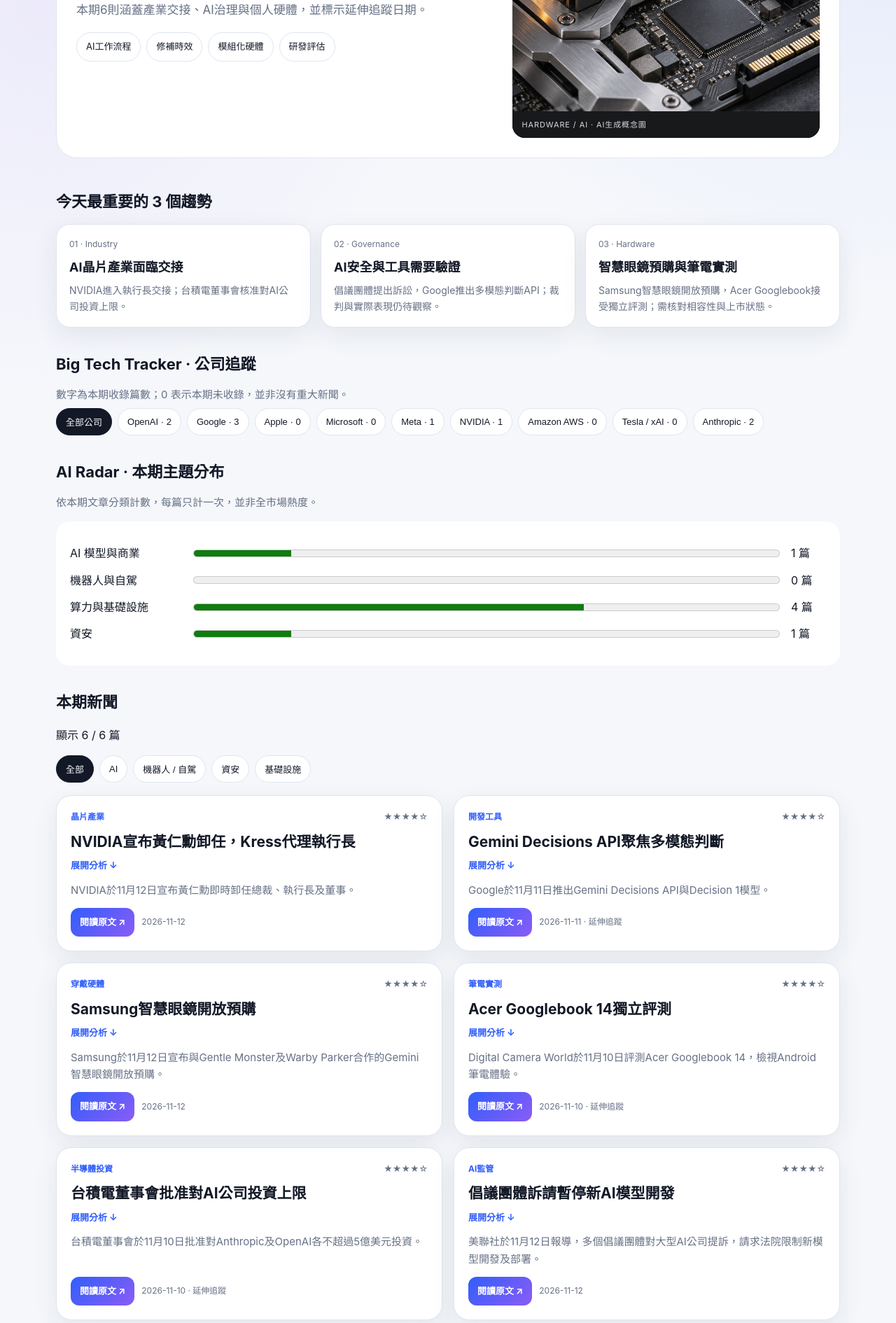
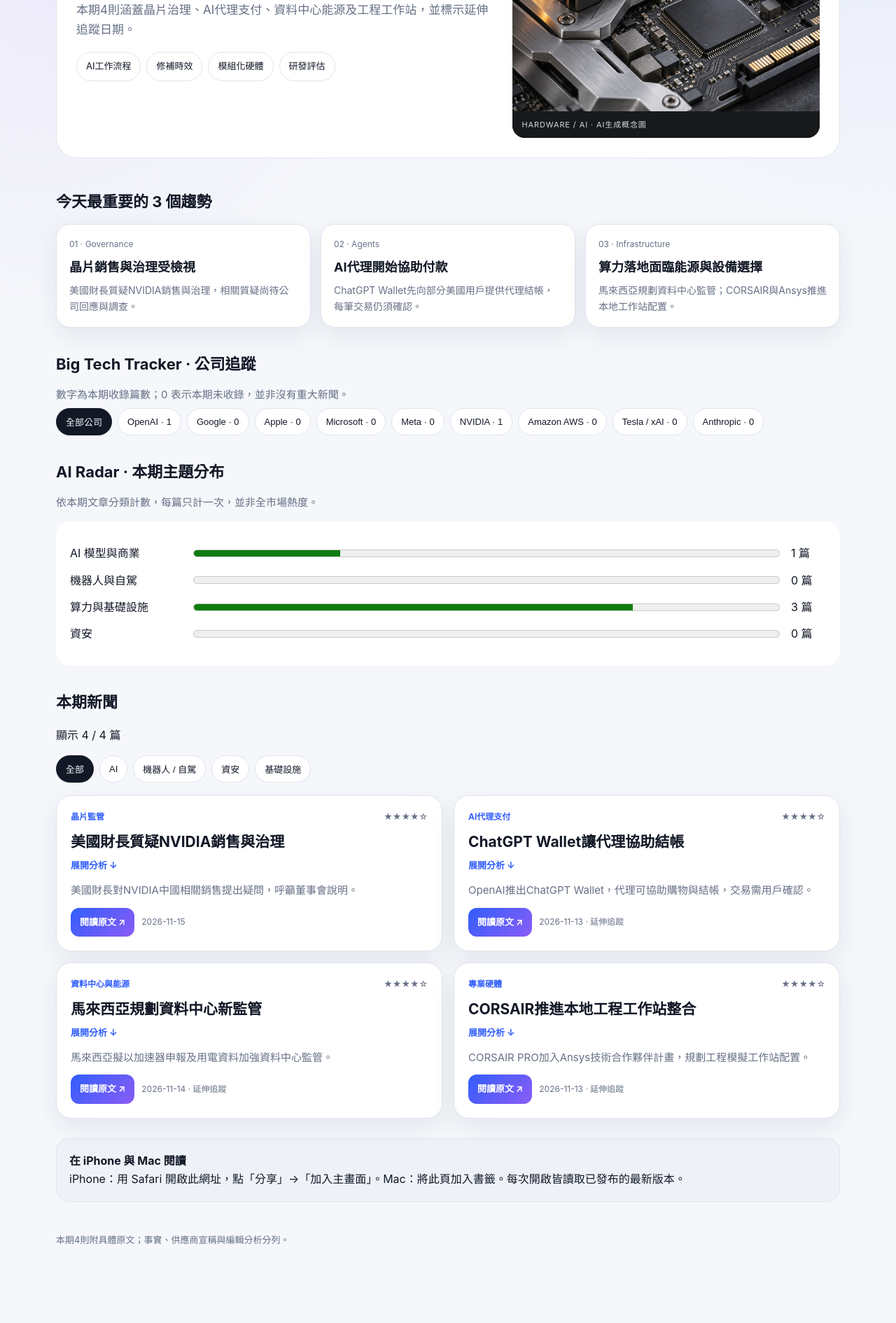
Before and after one commit to benzh1213/tech-brief, a plain HTML site: page index.html in a window 1280 px wide. Shown: the part 357-2247 px from the top of the page at 70% size. After the commit the page ends 2195 px from the top, so only its background shows below. Drawn offline with Linux system fonts and the light colour scheme.

Commit message:
Publish Tech Brief for 2026-11-16

```diff
--- a/index.html
+++ b/index.html
@@ -5,7 +5,7 @@
   <meta name="viewport" content="width=device-width, initial-scale=1, viewport-fit=cover" />
   <meta name="theme-color" content="#0b1020" media="(prefers-color-scheme: dark)">
   <meta name="theme-color" content="#f5f7fb" media="(prefers-color-scheme: light)">
-  <meta name="description" content="Tech Brief 全球科技晨報：重點新聞、公司追蹤與 AI Radar。"><title>全球科技晨報｜2026-11-13</title>
+  <meta name="description" content="Tech Brief 全球科技晨報：重點新聞、公司追蹤與 AI Radar。"><title>全球科技晨報｜2026-11-16</title>
   <link rel="stylesheet" href="./styles.css">
 </head>
 <body>
@@ -14,7 +14,7 @@
   <div class="topbar">
     <div>
       <div class="brand">TECH BRIEF / 全球科技晨報</div>
-      <div class="date">2026 年 11 月 13 日 · 6 則重點 · 約 6–8 分鐘閱讀</div>
+      <div class="date">2026 年 11 月 16 日 · 4 則重點 · 約 4–6 分鐘閱讀</div>
     </div>
     <div class="actions">
       <button id="expandBtn">全部展開</button>
@@ -22,12 +22,12 @@
     </div>
   </div>
 
-  <p class="edition-note" role="note">2026-11-13 正式版 · 更新於 10:36（Asia/Shanghai，UTC+8） · 逐篇核對來源，事實與編輯分析分列。</p><header>
+  <p class="edition-note" role="note">2026-11-16 正式版 · 更新於 10:20（Asia/Shanghai，UTC+8） · 逐篇核對來源，事實與編輯分析分列。</p><header>
     <section class="hero">
       <div>
         <div class="eyebrow">Today’s Global Tech Brief</div>
-        <h1>AI產業領導交接，<br>智慧硬體進入預購與實測</h1>
-        <p class="lead">本期6則涵蓋產業交接、AI治理與個人硬體，並標示延伸追蹤日期。</p>
+        <h1>AI交易走向實用，<br>晶片治理與本地運算受關注</h1>
+        <p class="lead">本期4則涵蓋晶片治理、AI代理支付、資料中心能源及工程工作站，並標示延伸追蹤日期。</p>
         <div class="chipline"><span class="chip">AI工作流程</span><span class="chip">修補時效</span><span class="chip">模組化硬體</span><span class="chip">研發評估</span></div>
       </div>
       <figure class="hero-visual">
@@ -38,7 +38,7 @@
   </header>
 
   <h2 class="section-title">今天最重要的 3 個趨勢</h2>
-  <section class="insights"><div class="insight"><div class="num">01 · Industry</div><h3>AI晶片產業面臨交接</h3><p>NVIDIA進入執行長交接；台積電董事會核准對AI公司投資上限。</p></div><div class="insight"><div class="num">02 · Governance</div><h3>AI安全與工具需要驗證</h3><p>倡議團體提出訴訟，Google推出多模態判斷API；裁判與實際表現仍待觀察。</p></div><div class="insight"><div class="num">03 · Hardware</div><h3>智慧眼鏡預購與筆電實測</h3><p>Samsung智慧眼鏡開放預購，Acer Googlebook接受獨立評測；需核對相容性與上市狀態。</p></div></section>
+  <section class="insights"><div class="insight"><div class="num">01 · Governance</div><h3>晶片銷售與治理受檢視</h3><p>美國財長質疑NVIDIA銷售與治理，相關質疑尚待公司回應與調查。</p></div><div class="insight"><div class="num">02 · Agents</div><h3>AI代理開始協助付款</h3><p>ChatGPT Wallet先向部分美國用戶提供代理結帳，每筆交易仍須確認。</p></div><div class="insight"><div class="num">03 · Infrastructure</div><h3>算力落地面臨能源與設備選擇</h3><p>馬來西亞規劃資料中心監管；CORSAIR與Ansys推進本地工作站配置。</p></div></section>
 
 
   <section aria-labelledby="tracker-title">
@@ -62,12 +62,10 @@
   </div>
 
   <main class="news-grid" id="newsGrid">
-<article data-companies="NVIDIA" data-category="Infra"><div class="meta"><span class="tag">晶片產業</span><span>★★★★☆</span></div><p class="summary">NVIDIA於11月12日宣布黃仁勳即時卸任總裁、執行長及董事。</p><details><summary><h2>NVIDIA宣布黃仁勳卸任，Kress代理執行長</h2><span class="detail-hint">展開分析 ↓</span></summary><p><strong>已核對事實：</strong>財務長Colette Kress兼任臨時執行長，董事會啟動永久繼任者搜尋。</p><p class="why"><strong>為何重要 · 編輯分析：</strong>編輯分析：領導交接對AI晶片供應鏈影響重大；產品計畫仍需觀察後續執行。</p></details><div class="source-row"><a class="read" href="https://nvidianews.nvidia.com/news/nvidia-announces-ceo-transition/" target="_blank" rel="noopener">閱讀原文 ↗</a><span class="source-name">2026-11-12</span></div></article>
-<article data-companies="Google" data-category="AI"><div class="meta"><span class="tag">開發工具</span><span>★★★★☆</span></div><p class="summary">Google於11月11日推出Gemini Decisions API與Decision 1模型。</p><details><summary><h2>Gemini Decisions API聚焦多模態判斷</h2><span class="detail-hint">展開分析 ↓</span></summary><p><strong>已核對事實：</strong>API對文字、影像等輸入提供封閉選項的機率分數，Google表示單次可處理最多1000個問題。</p><p class="why"><strong>為何重要 · 編輯分析：</strong>編輯分析：工具路由與內容評估可能受益，但準確性、延遲和成本須按業務資料實測。</p></details><div class="source-row"><a class="read" href="https://blog.google/innovation-and-ai/technology/developers-tools/gemini-decisions-api/" target="_blank" rel="noopener">閱讀原文 ↗</a><span class="source-name">2026-11-11 · 延伸追蹤</span></div></article>
-<article data-companies="Google" data-category="Infra"><div class="meta"><span class="tag">穿戴硬體</span><span>★★★★☆</span></div><p class="summary">Samsung於11月12日宣布與Gentle Monster及Warby Parker合作的Gemini智慧眼鏡開放預購。</p><details><summary><h2>Samsung智慧眼鏡開放預購</h2><span class="detail-hint">展開分析 ↓</span></summary><p><strong>已核對事實：</strong>預定12月10日在美國與韓國上市；搭配Galaxy手機，具相機、喇叭與語音功能。</p><p class="why"><strong>為何重要 · 編輯分析：</strong>編輯分析：翻譯及免手持操作具吸引力，但需核對手機相容性、地區、隱私與獨立實測；目前非已出貨。</p></details><div class="source-row"><a class="read" href="https://news.samsung.com/global/samsung-announces-december-release-for-intelligent-eyewear-bringing-a-smarter-way-to-see-the-world" target="_blank" rel="noopener">閱讀原文 ↗</a><span class="source-name">2026-11-12</span></div></article>
-<article data-companies="" data-category="Infra"><div class="meta"><span class="tag">筆電實測</span><span>★★★★☆</span></div><p class="summary">Digital Camera World於11月10日評測Acer Googlebook 14，檢視Android筆電體驗。</p><details><summary><h2>Acer Googlebook 14獨立評測</h2><span class="detail-hint">展開分析 ↓</span></summary><p><strong>已核對事實：</strong>評測指出其可執行Android應用、具翻轉設計及Thunderbolt 4；部分專業桌面軟體功能受限。</p><p class="why"><strong>為何重要 · 編輯分析：</strong>編輯分析：適合先以實際應用相容性評估，不能把Android版本視為完整桌面程式。</p></details><div class="source-row"><a class="read" href="https://www.digitalcameraworld.com/tech/laptops/acer-googlebook-14-review" target="_blank" rel="noopener">閱讀原文 ↗</a><span class="source-name">2026-11-10 · 延伸追蹤</span></div></article>
-<article data-companies="OpenAI|Anthropic" data-category="Infra"><div class="meta"><span class="tag">半導體投資</span><span>★★★★☆</span></div><p class="summary">台積電董事會於11月10日批准對Anthropic及OpenAI各不超過5億美元投資。</p><details><summary><h2>台積電董事會批准對AI公司投資上限</h2><span class="detail-hint">展開分析 ↓</span></summary><p><strong>已核對事實：</strong>路透報導，Anthropic投資按IPO價格購買普通股，OpenAI投資為優先股；核准上限不等於已完成投資。</p><p class="why"><strong>為何重要 · 編輯分析：</strong>編輯分析：晶片供應商與模型公司的資金關係更緊密，仍須留意實際成交及投資風險。</p></details><div class="source-row"><a class="read" href="https://www.marketscreener.com/news/tsmc-to-invest-up-to-1-billion-in-anthropic-openai-ce785edadf8af724" target="_blank" rel="noopener">閱讀原文 ↗</a><span class="source-name">2026-11-10 · 延伸追蹤</span></div></article>
-<article data-companies="OpenAI|Google|Meta|Anthropic" data-category="Security"><div class="meta"><span class="tag">AI監管</span><span>★★★★☆</span></div><p class="summary">美聯社於11月12日報導，多個倡議團體對大型AI公司提訴，請求法院限制新模型開發及部署。</p><details><summary><h2>倡議團體訴請暫停新AI模型開發</h2><span class="detail-hint">展開分析 ↓</span></summary><p><strong>已核對事實：</strong>訴訟涉及Anthropic、Google、Meta、OpenAI及SpaceXSI；原告提出的是法院請求，並非判決。</p><p class="why"><strong>為何重要 · 編輯分析：</strong>編輯分析：訴訟反映AI安全治理壓力，實際法律影響取決於法院程序及後續裁定。</p></details><div class="source-row"><a class="read" href="https://apnews.com/article/artificial-intelligence-ai-lawsuit-cyberattacks-anthropic-openai-03ece37b96979fe834f60976648504ba" target="_blank" rel="noopener">閱讀原文 ↗</a><span class="source-name">2026-11-12</span></div></article>
+<article data-companies="NVIDIA" data-category="Infra"><div class="meta"><span class="tag">晶片監管</span><span>★★★★☆</span></div><p class="summary">美國財長對NVIDIA中國相關銷售提出疑問，呼籲董事會說明。</p><details><summary><h2>美國財長質疑NVIDIA銷售與治理</h2><span class="detail-hint">展開分析 ↓</span></summary><p><strong>已核對事實：</strong>Axios於11月15日報導，財長Bessent質疑銷售是否推高業績，並呼籲聘任外部執行長；這是官員質疑，並非違規已獲證實。</p><p class="why"><strong>為何重要 · 編輯分析：</strong>晶片供應鏈與財務透明度承受更高檢視；實際結果須待公司回應及調查。</p></details><div class="source-row"><a class="read" href="https://www.axios.com/2026/11/15/bessent-nvidia-earnings-china-chip-sales-ceo" target="_blank" rel="noopener">閱讀原文 ↗</a><span class="source-name">2026-11-15</span></div></article>
+<article data-companies="OpenAI" data-category="AI"><div class="meta"><span class="tag">AI代理支付</span><span>★★★★☆</span></div><p class="summary">OpenAI推出ChatGPT Wallet，代理可協助購物與結帳，交易需用戶確認。</p><details><summary><h2>ChatGPT Wallet讓代理協助結帳</h2><span class="detail-hint">展開分析 ↓</span></summary><p><strong>已核對事實：</strong>TechCrunch於11月13日報導，初期限部分美國成年Pro用戶及合資格美國發行信用卡；支付使用代幣，確認可用臉部或指紋。</p><p class="why"><strong>為何重要 · 編輯分析：</strong>代理商務向實際交易邁進；地區、商戶支援及隱私仍影響能否使用。</p></details><div class="source-row"><a class="read" href="https://techcrunch.com/2026/11/13/chatgpts-new-wallet-lets-ai-agents-shop-and-check-out-for-you/" target="_blank" rel="noopener">閱讀原文 ↗</a><span class="source-name">2026-11-13 · 延伸追蹤</span></div></article>
+<article data-companies="" data-category="Infra"><div class="meta"><span class="tag">資料中心與能源</span><span>★★★★☆</span></div><p class="summary">馬來西亞擬以加速器申報及用電資料加強資料中心監管。</p><details><summary><h2>馬來西亞規劃資料中心新監管</h2><span class="detail-hint">展開分析 ↓</span></summary><p><strong>已核對事實：</strong>Tom’s Hardware於11月14日報導，政府規劃要求營運商申報GPU進口及用電，並考慮對預留但未使用電力收費；屬計畫，尚非已生效法律。</p><p class="why"><strong>為何重要 · 編輯分析：</strong>電力與晶片流向將影響資料中心投資；僅憑用電難以精確推斷GPU數量，細則仍待公布。</p></details><div class="source-row"><a class="read" href="https://www.tomshardware.com/tech-industry/artificial-intelligence/malaysia-plans-new-law-using-data-center-power-consumption-to-catch-ai-gpu-smugglers-but-real-world-tdp-variance-and-lack-of-physical-audits-could-undermine-it-new-law-also-forces-operators-to-pay-for-unused-electricity-capacity" target="_blank" rel="noopener">閱讀原文 ↗</a><span class="source-name">2026-11-14 · 延伸追蹤</span></div></article>
+<article data-companies="" data-category="Infra"><div class="meta"><span class="tag">專業硬體</span><span>★★★★☆</span></div><p class="summary">CORSAIR PRO加入Ansys技術合作夥伴計畫，規劃工程模擬工作站配置。</p><details><summary><h2>CORSAIR推進本地工程工作站整合</h2><span class="detail-hint">展開分析 ↓</span></summary><p><strong>已核對事實：</strong>CORSAIR於11月13日宣布將評估旗下工作站及伺服器與Ansys應用的搭配；FlexPrime用於互動與單節點工作，FlexGrid對應多GPU。這是合作與配置計畫，非獨立效能實測。</p><p class="why"><strong>為何重要 · 編輯分析：</strong>本地模擬可讓工程資料留在內部；採購前仍需確認軟體授權、工作負載相容性、報價與交付狀態。</p></details><div class="source-row"><a class="read" href="https://ir.corsair.com/node/11481/pdf" target="_blank" rel="noopener">閱讀原文 ↗</a><span class="source-name">2026-11-13 · 延伸追蹤</span></div></article>
 </main>
   <p id="emptyState" class="hidden">本期沒有符合篩選條件的文章。可切回「全部公司」或「全部」。</p>
 
@@ -76,7 +74,7 @@
     iPhone：用 Safari 開啟此網址，點「分享」→「加入主畫面」。Mac：將此頁加入書籤。每次開啟皆讀取已發布的最新版本。
   </div>
 
-  <footer>本期6則附具體原文；事實、供應商宣稱與編輯分析分列。</footer>
+  <footer>本期4則附具體原文；事實、供應商宣稱與編輯分析分列。</footer>
 </div>
 
 <script src="./app.js" defer></script>
```
